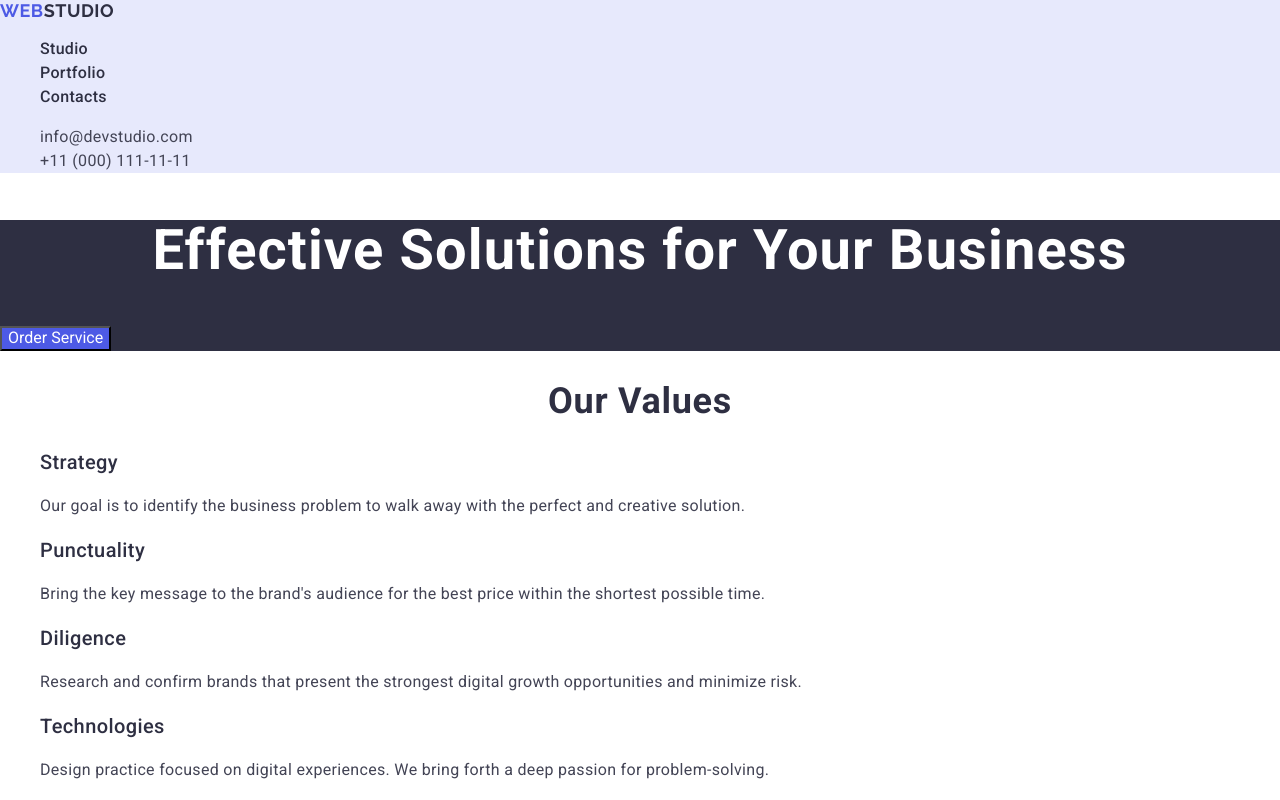
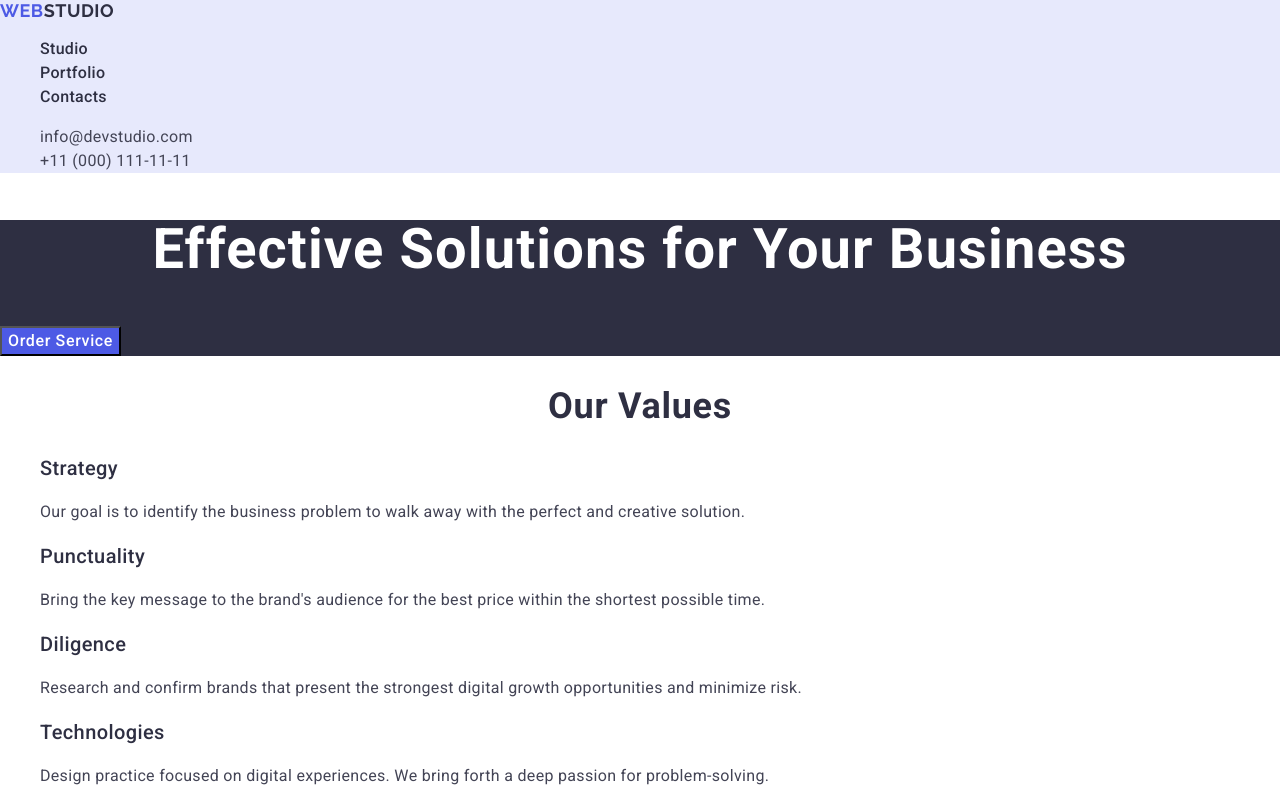
Before and after one commit to Rstchr/goit-markup-hw-02, a plain HTML site: page index.html in a window 1280 px wide. Shown: the top 800 px of the page. Drawn offline with nearby package versions, Linux system fonts and the light colour scheme.

Commit message:
Update index, styles delete readme copy

```diff
--- a/css/styles.css
+++ b/css/styles.css
@@ -1,5 +1,5 @@
 body {
-  font-family: Roboto, Arial, Helvetica, sans-serif;
+  font-family: 'Roboto', sans-serif;
   color: #434455;
   background-color: #ffffff;
 }
@@ -73,7 +73,7 @@ button {
 .menu-nav-links:hover {
   color: #404bbf;
 }
-.menu-nav-links-studio:focus {
+.studio:focus {
   color: #404bbf;
 }
 
@@ -101,21 +101,28 @@ button {
 .main-title {
   background-color: #2e2f42;
 }
-.main-title > h1 {
+
+.main-title-header {
   color: #ffffff;
   font-size: 56px;
   font-weight: 700;
   line-height: 60px;
   letter-spacing: 0.02em;
   text-align: center;
+  line-height: 1.07;
 }
-
 .main-title-button {
   background-color: #4d5ae5;
   color: white;
+  font-family: 'Roboto', sans-serif;
+  font-weight: 500;
+  font-size: 16px;
+  line-height: 1.5;
+  letter-spacing: 0.04em;
 }
 
-.main-title-button:hover {
+.main-title-button:hover,
+.main-title-button:focus {
   background-color: #404bbf;
 }
 
--- a/index.html
+++ b/index.html
@@ -26,9 +26,7 @@
 
         <ul class="menu-nav">
           <li>
-            <a class="menu-nav-links" href="./index.html"
-              ><span class="menu-nav-links-studio">Studio</span></a
-            >
+            <a class="menu-nav-links studio" href="./index.html">Studio</a>
           </li>
           <li><a class="menu-nav-links" href="">Portfolio</a></li>
           <li><a class="menu-nav-links" href="">Contacts</a></li>
@@ -52,7 +50,7 @@
     <main>
       <!-- Main title -->
       <section class="main-title">
-        <h1>Effective Solutions for Your Business</h1>
+        <h1 class="main-title-header">Effective Solutions for Your Business</h1>
         <button class="main-title-button" type="button">Order Service</button>
       </section>
 
```
Also changed, not shown: 1 other file.
